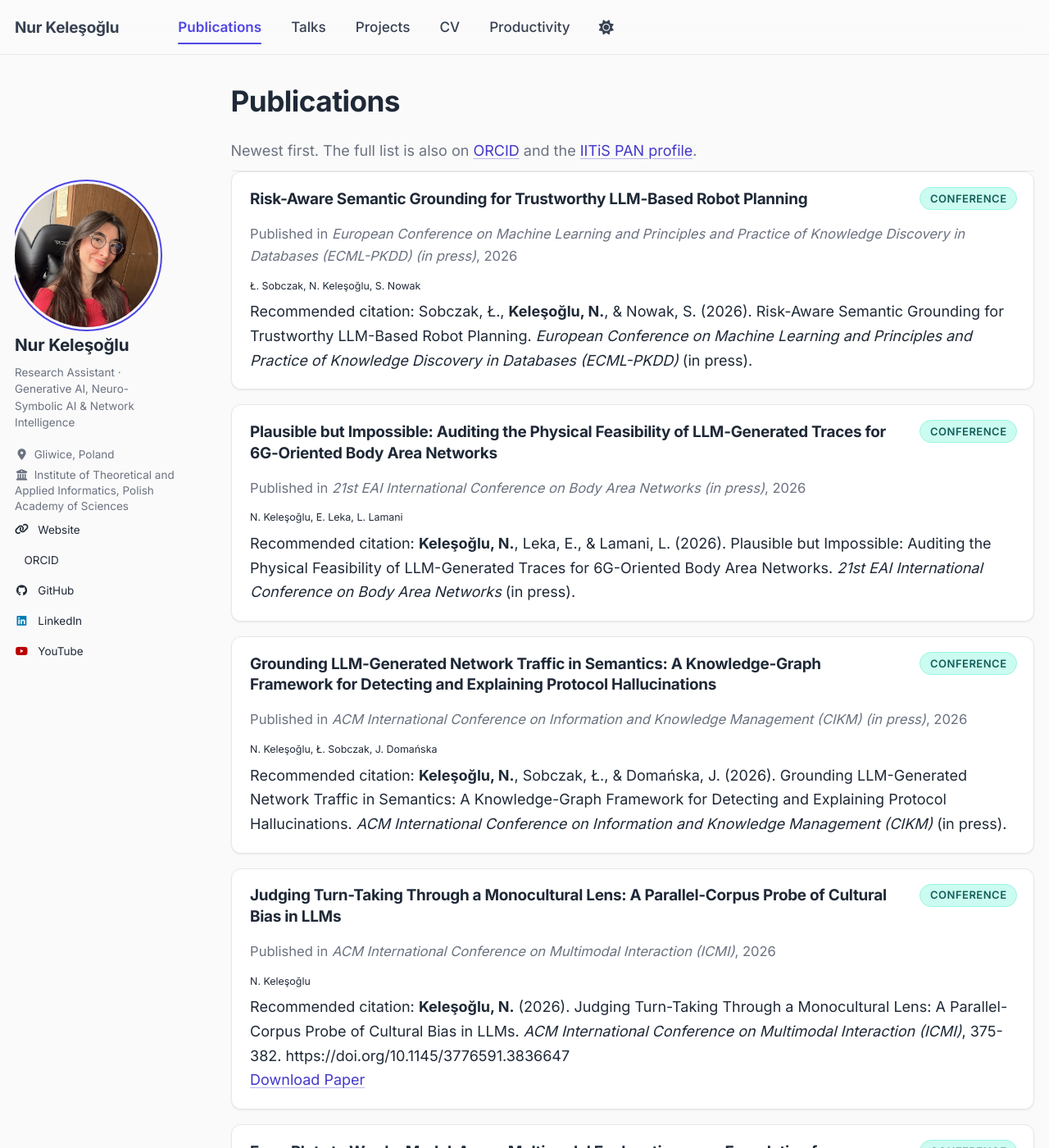
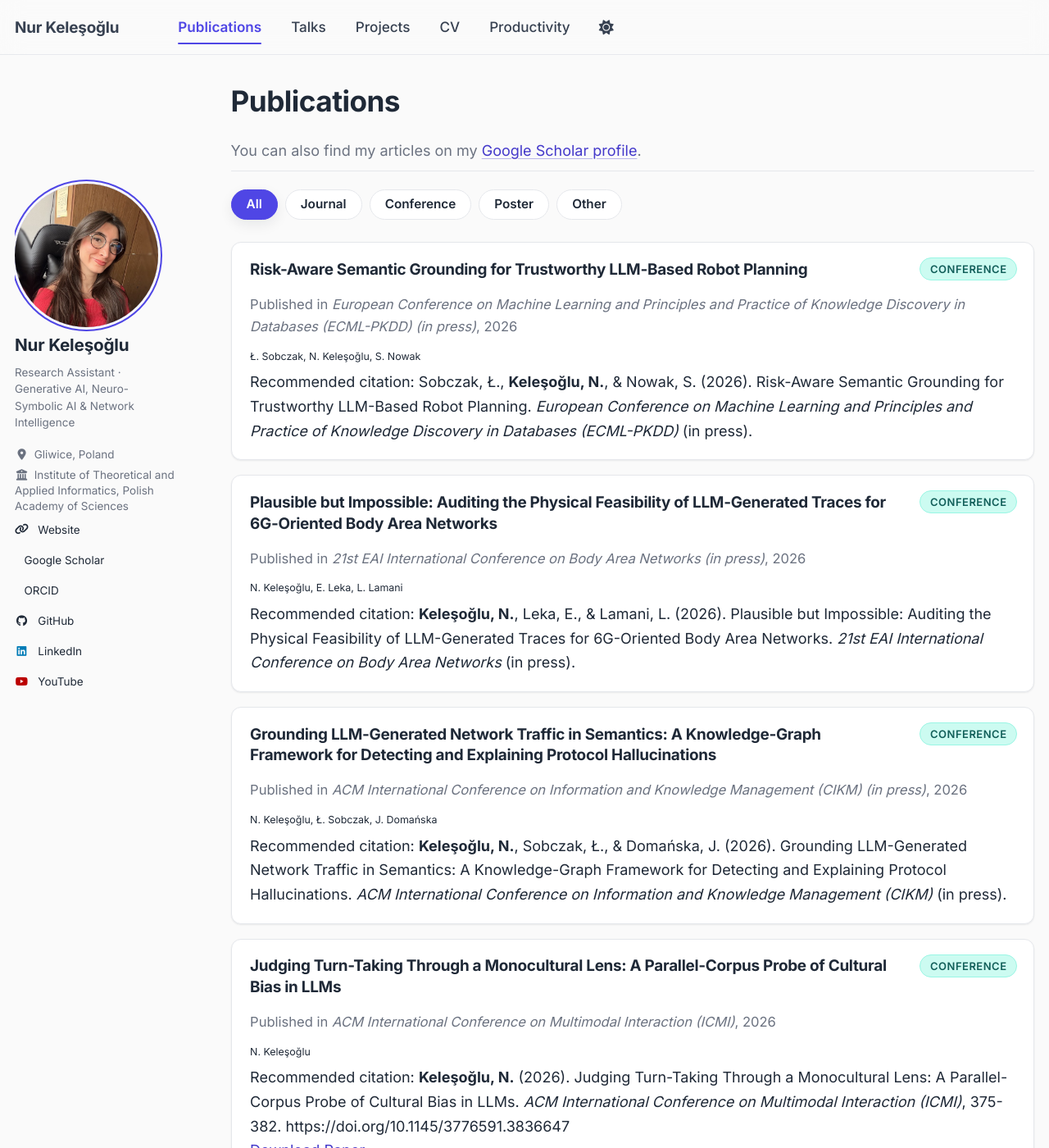
Before and after one commit to nurkelesoglu/nurkelesoglu.github.io, a Jekyll site: the page built from _pages/publications.html, in a window 1280 px wide and 1400 px high. Shown: the whole window at 82% size. Built offline with Jekyll 4.4.1, drawn with Linux system fonts in a browser that asks for light colours; a script bundle is joined from its source files by our own code; a style sheet for code colours, icons or effects is not loaded.

Commit message:
Add publication type filters and Google Scholar link

```diff
--- a/_config.yml
+++ b/_config.yml
@@ -35,7 +35,7 @@ author:
   # Academic websites
   academia         : # URL
   arxiv            : # URL - Update with the correct link to your profile
-  googlescholar    : # URL
+  googlescholar    : "https://scholar.google.com/citations?user=hs6HG2QAAAAJ"
   inspire-hep      : # URL
   impactstory      : # URL
   orcid            : "https://orcid.org/0000-0002-0306-7281"
--- a/_includes/archive-single.html
+++ b/_includes/archive-single.html
@@ -18,13 +18,13 @@
     {% case post.category %}
       {% when 'manuscripts' %}{% assign badge = 'Journal' %}
       {% when 'conferences' %}{% assign badge = 'Conference' %}
-      {% else %}{% assign badge = 'Report' %}
+      {% else %}{% assign badge = 'Other' %}
     {% endcase %}
   {% endunless %}
   {% assign badge_class = badge | downcase | replace: ' ', '-' %}
 {% endif %}
 
-<div class="{{ include.type | default: "list" }}__item">
+<div class="{{ include.type | default: "list" }}__item"{% if badge %} data-pubtype="{{ badge_class }}"{% endif %}>
   <article class="archive__item{% if badge %} archive__item--badged{% endif %}" itemscope itemtype="http://schema.org/CreativeWork">
     {% if badge %}<span class="pub-badge pub-badge--{{ badge_class }}">{{ badge }}</span>{% endif %}
     {% if include.type == "grid" and teaser %}
--- a/_pages/publications.html
+++ b/_pages/publications.html
@@ -7,8 +7,48 @@ author_profile: true
 
 {% include base_path %}
 
-<p class="archive__subtitle">Newest first. The full list is also on <a href="https://orcid.org/0000-0002-0306-7281">ORCID</a> and the <a href="https://www.iitis.pl/en/people/person/nkelesoglu/publications">IITiS PAN profile</a>.</p>
+{% if site.author.googlescholar %}
+<p class="archive__subtitle"><i class="ai ai-google-scholar ai-fw" aria-hidden="true"></i> You can also find my articles on my <a href="{{ site.author.googlescholar }}">Google Scholar profile</a>.</p>
+{% endif %}
+
+<div class="pub-filter" role="group" aria-label="Filter publications by type">
+  <button type="button" class="pub-filter__btn is-active" data-filter="all">All</button>
+  <button type="button" class="pub-filter__btn pub-filter__btn--journal" data-filter="journal">Journal</button>
+  <button type="button" class="pub-filter__btn pub-filter__btn--conference" data-filter="conference">Conference</button>
+  <button type="button" class="pub-filter__btn pub-filter__btn--poster" data-filter="poster">Poster</button>
+  <button type="button" class="pub-filter__btn pub-filter__btn--other" data-filter="other">Other</button>
+</div>
 
 {% for post in site.publications reversed %}
   {% include archive-single.html %}
 {% endfor %}
+
+<p class="pub-filter__empty" hidden>No publications of this type yet.</p>
+
+<script>
+  (function () {
+    var buttons = document.querySelectorAll('.pub-filter__btn');
+    var items = document.querySelectorAll('.archive .list__item[data-pubtype]');
+    var empty = document.querySelector('.pub-filter__empty');
+    function apply(type) {
+      var shown = 0;
+      items.forEach(function (item) {
+        var match = type === 'all' || item.getAttribute('data-pubtype') === type;
+        item.hidden = !match;
+        if (match) { shown++; }
+      });
+      if (empty) { empty.hidden = shown > 0; }
+      buttons.forEach(function (b) {
+        var active = b.getAttribute('data-filter') === type;
+        b.classList.toggle('is-active', active);
+        b.setAttribute('aria-pressed', active ? 'true' : 'false');
+      });
+      try { history.replaceState(null, '', type === 'all' ? location.pathname : '#' + type); } catch (e) {}
+    }
+    buttons.forEach(function (b) {
+      b.addEventListener('click', function () { apply(b.getAttribute('data-filter')); });
+    });
+    var initial = (location.hash || '').replace('#', '');
+    apply(document.querySelector('.pub-filter__btn[data-filter="' + initial + '"]') ? initial : 'all');
+  })();
+</script>
--- a/_sass/layout/_modern.scss
+++ b/_sass/layout/_modern.scss
@@ -848,14 +848,16 @@ body {
 .pub-badge--journal    { --badge-bg: #e0e7ff; --badge-fg: #3730a3; --badge-border: #c7d2fe; }
 .pub-badge--conference { --badge-bg: #ccfbf1; --badge-fg: #115e59; --badge-border: #99f6e4; }
 .pub-badge--poster     { --badge-bg: #fef3c7; --badge-fg: #92400e; --badge-border: #fde68a; }
-.pub-badge--report     { --badge-bg: #fce7f3; --badge-fg: #9d174d; --badge-border: #fbcfe8; }
+.pub-badge--report,
+.pub-badge--other      { --badge-bg: #fce7f3; --badge-fg: #9d174d; --badge-border: #fbcfe8; }
 .pub-badge--research-article { --badge-bg: #dcfce7; --badge-fg: #166534; --badge-border: #bbf7d0; }
 
 html[data-theme="dark"] {
   .pub-badge--journal    { --badge-bg: rgba(129, 140, 248, 0.18); --badge-fg: #c7d2fe; --badge-border: rgba(129, 140, 248, 0.35); }
   .pub-badge--conference { --badge-bg: rgba(45, 212, 191, 0.16); --badge-fg: #99f6e4; --badge-border: rgba(45, 212, 191, 0.35); }
   .pub-badge--poster     { --badge-bg: rgba(251, 191, 36, 0.16); --badge-fg: #fde68a; --badge-border: rgba(251, 191, 36, 0.35); }
-  .pub-badge--report     { --badge-bg: rgba(244, 114, 182, 0.16); --badge-fg: #fbcfe8; --badge-border: rgba(244, 114, 182, 0.35); }
+  .pub-badge--report,
+  .pub-badge--other      { --badge-bg: rgba(244, 114, 182, 0.16); --badge-fg: #fbcfe8; --badge-border: rgba(244, 114, 182, 0.35); }
   .pub-badge--research-article { --badge-bg: rgba(74, 222, 128, 0.16); --badge-fg: #bbf7d0; --badge-border: rgba(74, 222, 128, 0.35); }
 }
 
@@ -957,3 +959,70 @@ html[data-theme="dark"] {
 .video-embed__links {
   margin-bottom: 2rem;
 }
+
+/*
+   Publication type filter (Publications page)
+   ========================================================================== */
+
+.pub-filter {
+  display: flex;
+  flex-wrap: wrap;
+  gap: 0.5rem;
+  margin: 1.25rem 0 1.5rem;
+}
+
+.pub-filter__btn {
+  padding: 0.45rem 1rem;
+  font-family: $global-font-family;
+  font-size: 0.85em;
+  font-weight: 600;
+  line-height: 1.2;
+  color: var(--global-text-color);
+  background: var(--global-surface-color);
+  border: 1px solid var(--global-border-color);
+  border-radius: 999px;
+  cursor: pointer;
+  transition: background-color 0.2s ease, border-color 0.2s ease, color 0.2s ease, transform 0.2s ease, box-shadow 0.2s ease;
+
+  &:hover {
+    border-color: var(--global-accent-color);
+    color: var(--global-accent-color);
+    transform: translateY(-1px);
+  }
+
+  &:focus-visible {
+    outline: 2px solid var(--global-accent-color);
+    outline-offset: 2px;
+  }
+
+  &.is-active {
+    color: var(--global-accent-contrast-color);
+    background: var(--global-accent-color);
+    border-color: var(--global-accent-color);
+    box-shadow: 0 6px 16px var(--global-shadow-color);
+  }
+
+  /* typed buttons take their badge colour when active */
+  &--journal.is-active    { --badge-bg: #4f46e5; }
+  &--conference.is-active { --badge-bg: #0f766e; }
+  &--poster.is-active     { --badge-bg: #b45309; }
+  &--other.is-active      { --badge-bg: #be185d; }
+
+  &--journal.is-active,
+  &--conference.is-active,
+  &--poster.is-active,
+  &--other.is-active {
+    background: var(--badge-bg);
+    border-color: var(--badge-bg);
+    color: #fff;
+  }
+}
+
+.list__item[hidden] {
+  display: none;
+}
+
+.pub-filter__empty {
+  color: var(--global-text-color-light);
+  font-style: italic;
+}
```
